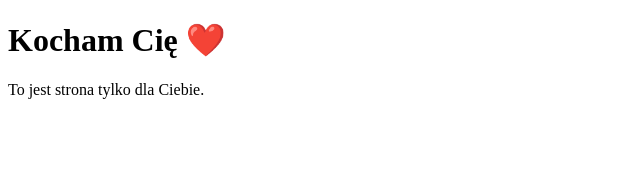
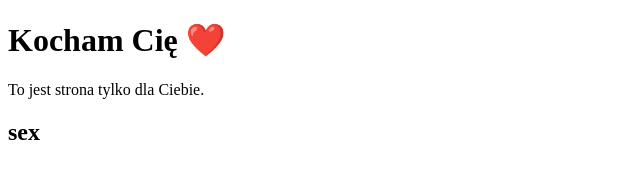
Before and after one commit to MosinDiff/Marcin-Milenka, a plain HTML site: page index.html in a window 1280 px wide. Shown: the full height of the page, 0-640 px from the left. Drawn offline with Linux system fonts and the light colour scheme.

Commit message:
Update index.html

```diff
--- a/index.html
+++ b/index.html
@@ -7,5 +7,8 @@
 <body>
   <h1>Kocham Cię ❤️</h1>
   <p>To jest strona tylko dla Ciebie.</p>
+  <h2> sex</h2>
+
+
 </body>
 </html>
```
